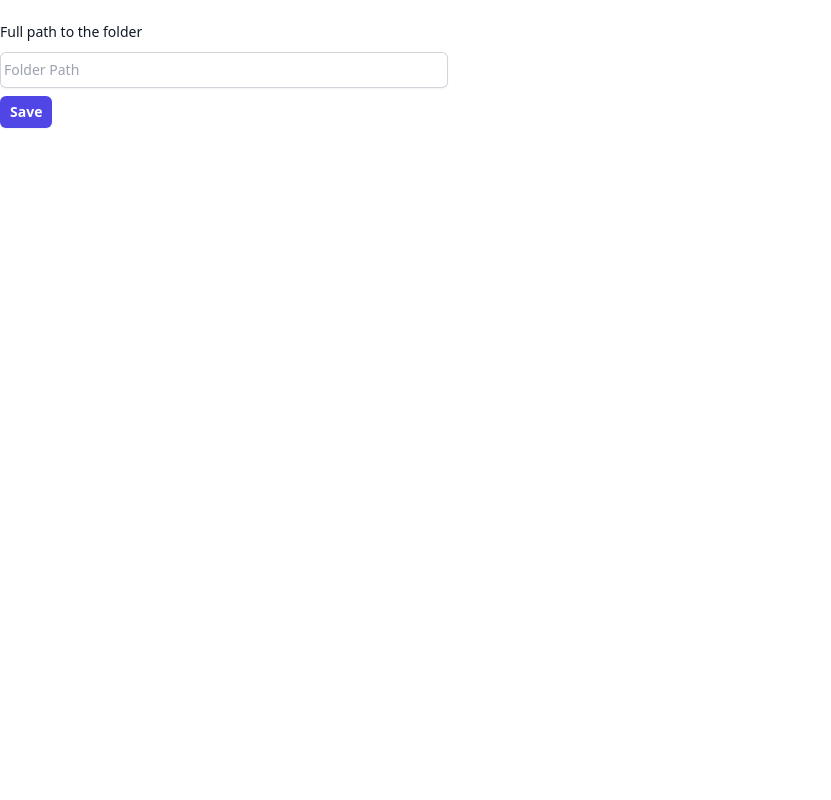
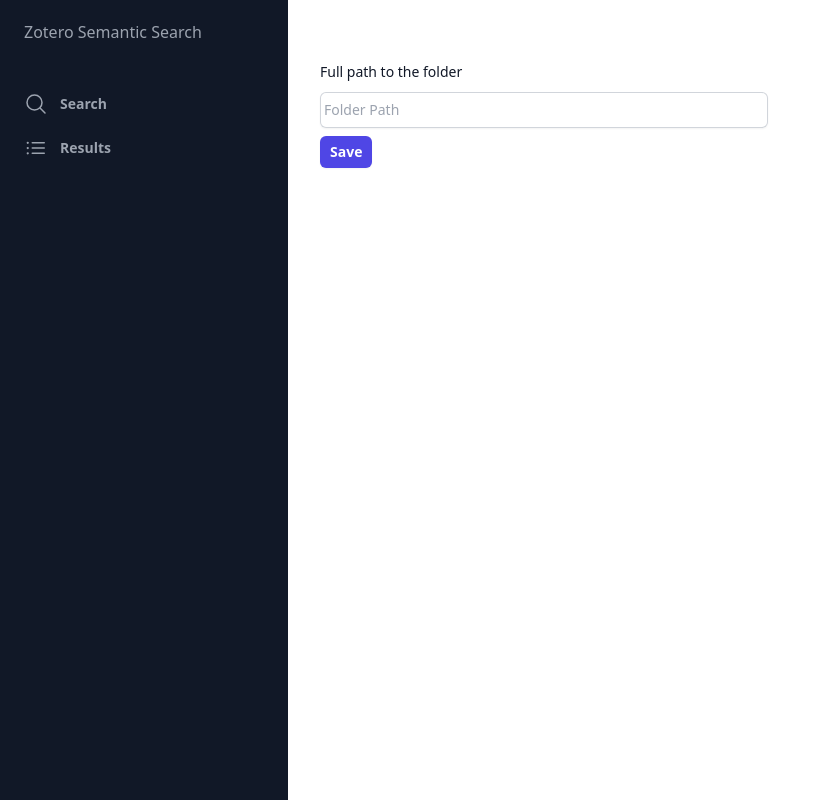
Before and after one commit to ilDon/zotero-semantic-search, a React (Create React App) app in the folder zotero-semantic-search-ui/: page /pick-folder in a window 1280 px wide. Shown: the whole page, without its empty margins (0-831 px from the left). Built offline with nearby package versions, Linux system fonts and the light colour scheme.

Commit message:
feat: improved UI

```diff
--- a/zotero-semantic-search-ui/package.json
+++ b/zotero-semantic-search-ui/package.json
@@ -10,6 +10,7 @@
   },
   "dependencies": {
     "@headlessui/react": "^1.7.14",
+    "@heroicons/react": "^2.0.17",
     "@testing-library/jest-dom": "^5.16.5",
     "@testing-library/react": "^13.4.0",
     "@testing-library/user-event": "^13.5.0",
--- a/zotero-semantic-search-ui/public/index.html
+++ b/zotero-semantic-search-ui/public/index.html
@@ -1,5 +1,5 @@
 <!DOCTYPE html>
-<html lang="en">
+<html lang="en" class="h-full bg-white">
   <head>
     <meta charset="utf-8" />
     <link rel="icon" href="%PUBLIC_URL%/favicon.ico" />
@@ -26,7 +26,7 @@
     -->
     <title>React App</title>
   </head>
-  <body>
+  <body class="h-full">
     <noscript>You need to enable JavaScript to run this app.</noscript>
     <div id="root"></div>
     <!--
--- a/zotero-semantic-search-ui/src/App.tsx
+++ b/zotero-semantic-search-ui/src/App.tsx
@@ -4,18 +4,96 @@
 import { Results } from './views/Results';
 import { ResultsProvider } from './ResultsContext';
 import { AppRoute } from './modules/routing.const';
+import { Fragment, useState } from 'react'
+import { Dialog, Transition } from '@headlessui/react'
+import {
+  Bars3Icon,
+  XMarkIcon,
+} from '@heroicons/react/24/outline'
+import { Sidebar } from './components/sidebar';
 
 export const App: React.FC = () => {
+  const [sidebarOpen, setSidebarOpen] = useState(false)
+
   return (
     <ResultsProvider>
       <Router>
+        <div>
+          <Transition.Root show={sidebarOpen} as={Fragment}>
+            <Dialog as="div" className="relative z-50 lg:hidden" onClose={setSidebarOpen}>
+              <Transition.Child
+                as={Fragment}
+                enter="transition-opacity ease-linear duration-300"
+                enterFrom="opacity-0"
+                enterTo="opacity-100"
+                leave="transition-opacity ease-linear duration-300"
+                leaveFrom="opacity-100"
+                leaveTo="opacity-0"
+              >
+                <div className="fixed inset-0 bg-gray-900/80" />
+              </Transition.Child>
+
+              <div className="fixed inset-0 flex">
+                <Transition.Child
+                  as={Fragment}
+                  enter="transition ease-in-out duration-300 transform"
+                  enterFrom="-translate-x-full"
+                  enterTo="translate-x-0"
+                  leave="transition ease-in-out duration-300 transform"
+                  leaveFrom="translate-x-0"
+                  leaveTo="-translate-x-full"
+                >
+                  <Dialog.Panel className="relative mr-16 flex w-full max-w-xs flex-1">
+                    <Transition.Child
+                      as={Fragment}
+                      enter="ease-in-out duration-300"
+                      enterFrom="opacity-0"
+                      enterTo="opacity-100"
+                      leave="ease-in-out duration-300"
+                      leaveFrom="opacity-100"
+                      leaveTo="opacity-0"
+                    >
+                      <div className="absolute left-full top-0 flex w-16 justify-center pt-5">
+                        <button type="button" className="-m-2.5 p-2.5" onClick={() => setSidebarOpen(false)}>
+                          <span className="sr-only">Close sidebar</span>
+                          <XMarkIcon className="h-6 w-6 text-white" aria-hidden="true" />
+                        </button>
+                      </div>
+                    </Transition.Child>
+                    <Sidebar />
+                  </Dialog.Panel>
+                </Transition.Child>
+              </div>
+            </Dialog>
+          </Transition.Root>
+
+          {/* Static sidebar for desktop */}
+          <div className="hidden lg:fixed lg:inset-y-0 lg:z-50 lg:flex lg:w-72 lg:flex-col">
+            <Sidebar />
+          </div>
+
+          <div className="sticky top-0 z-40 flex items-center gap-x-6 bg-gray-900 px-4 py-4 shadow-sm sm:px-6 lg:hidden">
+            <button type="button" className="-m-2.5 p-2.5 text-gray-400 lg:hidden" onClick={() => setSidebarOpen(true)}>
+              <span className="sr-only">Open sidebar</span>
+              <Bars3Icon className="h-6 w-6" aria-hidden="true" />
+            </button>
+            <div className="flex-1 text-sm font-semibold leading-6 text-white">
+              Zotero Semantic Search
+            </div>
+          </div>
+
+          <main className="py-10 lg:pl-72">
+            <div className="px-4 sm:px-6 lg:px-8">
               <Routes>
                 <Route path={AppRoute.pickFolder} element={<PickFolder />} />
                 <Route path={AppRoute.search} element={<Search />} />
                 <Route path={AppRoute.results} element={<Results />} />
                 <Route path="*" element={<Navigate to={AppRoute.search} />} />
               </Routes>
+            </div>
+          </main>
+        </div>
       </Router>
     </ResultsProvider>
-  );
-};
+  )
+}
--- /dev/null
+++ b/zotero-semantic-search-ui/src/components/sidebar.tsx
@@ -0,0 +1,48 @@
+import * as React from 'react';
+import { AppRoute } from '../modules/routing.const';
+import { MagnifyingGlassIcon, ListBulletIcon } from '@heroicons/react/24/outline';
+import { useLocation } from 'react-router-dom'
+
+
+function classNames(...classes: any) {
+  return classes.filter(Boolean).join(' ')
+}
+
+export const Sidebar: React.FC = () => {
+  const location = useLocation()
+  const navigation = [
+    { name: 'Search', href: AppRoute.search, icon: MagnifyingGlassIcon, current: location.pathname === AppRoute.search },
+    { name: 'Results', href: AppRoute.results, icon: ListBulletIcon, current: location.pathname === AppRoute.results }
+  ]
+  return (
+    <div className="flex grow flex-col gap-y-5 overflow-y-auto bg-gray-900 px-6">
+      <div className="flex h-16 shrink-0 items-center text-gray-400">
+        Zotero Semantic Search
+      </div>
+      <nav className="flex flex-1 flex-col">
+        <ul role="list" className="flex flex-1 flex-col gap-y-7">
+          <li>
+            <ul role="list" className="-mx-2 space-y-1">
+              {navigation.map((item) => (
+                <li key={item.name}>
+                  <a
+                    href={item.href}
+                    className={classNames(
+                      item.current
+                        ? 'bg-gray-800 text-white'
+                        : 'text-gray-400 hover:text-white hover:bg-gray-800',
+                      'group flex gap-x-3 rounded-md p-2 text-sm leading-6 font-semibold'
+                    )}
+                  >
+                    <item.icon className="h-6 w-6 shrink-0" aria-hidden="true" />
+                    {item.name}
+                  </a>
+                </li>
+              ))}
+            </ul>
+          </li>
+        </ul>
+      </nav>
+    </div>
+  )
+}
```
Also changed, not shown: 1 other file (tests, documents, lock files or other folders). Lines whose indentation alone changed are shown as unchanged.
